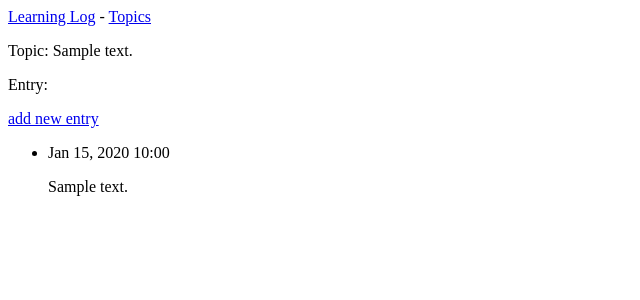
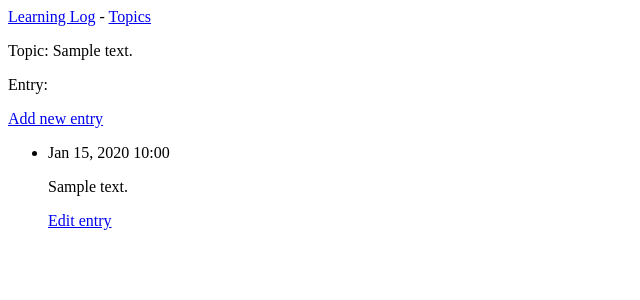
Before and after one commit to Stuffing-code/Learning-log, a Django app: page /topics/1 in a window 1280 px wide. Shown: the top 300 px of the page, without its empty margins (0-640 px from the left). Run offline with Django 3.2, Linux system fonts and the light colour scheme; tables that the repository leaves empty hold one stand-in row (values such as "Sample post").

Commit message:
edit entrys method

```diff
--- a/learning_logs/templates/learning_logs/new_entry.html
+++ b/learning_logs/templates/learning_logs/new_entry.html
@@ -8,7 +8,7 @@
     <form action="{% url 'learning_logs:new_entry' topic.id %}" method="post">
         {% csrf_token %}
         {{ form.as_p }}
-        <button name='submit'>add entry</button>
+        <button name='submit'>Add entry</button>
     </form>
 
 {% endblock content %}
--- a/learning_logs/templates/learning_logs/topic.html
+++ b/learning_logs/templates/learning_logs/topic.html
@@ -5,7 +5,7 @@
 
     <p>Entry:</p>
     <p>
-        <a href="{% url 'learning_logs:new_entry' topic.id %}">add new entry</a>
+        <a href="{% url 'learning_logs:new_entry' topic.id %}">Add new entry</a>
     </p>
 
     <ul>
@@ -13,6 +13,9 @@
         <li>
             <p>{{ entry.date_added|date:'M d, Y H:i' }}</p>
             <p>{{ entry.text|linebreaks }}</p>
+            <p>
+                <a href="{% url 'learning_logs:edit_entry' entry.id %}">Edit entry</a>
+            </p>
         </li>
     {% empty %}
         <li>There are no entries for this topic yet.</li>
--- a/learning_logs/templates/learning_logs/topics.html
+++ b/learning_logs/templates/learning_logs/topics.html
@@ -14,5 +14,5 @@
     {% endfor %}
     </ul>
 
-    <a href="{% url 'learning_logs:new_topic' %}">Add a new topic:</a>
+    <a href="{% url 'learning_logs:new_topic' %}">Add a new topic</a>
 {% endblock content %}
--- a/learning_logs/urls.py
+++ b/learning_logs/urls.py
@@ -16,4 +16,6 @@ urlpatterns = [
     path('new_topic/', views.new_topic, name='new_topic'),
     # Page for added new entry.
     path('new_entry/<int:topic_id>/', views.new_entry, name='new_entry'),
+    # Page for entry editing
+    path('edit_entry/<int:entry_id>', views.edit_entry, name='edit_entry'),
 ]
--- a/learning_logs/views.py
+++ b/learning_logs/views.py
@@ -1,6 +1,6 @@
 from django.shortcuts import render,redirect
 
-from .models import Topic
+from .models import Topic, Entry
 from .forms import TopicForm, EntryForm
 
 def index(request):
@@ -54,3 +54,21 @@ def new_entry(request, topic_id):
     # Output empty or invalid form.
     context = {'topic': topic, 'form': form}
     return render(request, 'learning_logs/new_entry.html', context)
+
+def edit_entry(request, entry_id):
+    """Edit existing entry"""
+    entry = Entry.objects.get(id=entry_id)
+    topic = entry.topic
+
+    if request.method != 'POST':
+        # Source query; the form is filled in with current record data.
+        form = EntryForm(instance=entry)
+    else:
+        # Set data POST
+        form = EntryForm(instance=entry, data=request.POST)
+        if form.is_valid():
+            form.save()
+            return redirect('learning_logs:topic', topic_id=topic.id)
+
+    context = {'entry': entry, 'topic': topic, 'form': form}
+    return render(request, 'learning_logs/edit_entry.html', context)
```
Also changed, not shown: learning_logs/templates/learning_logs/edit_entry.html (added, +15 -0 lines).
